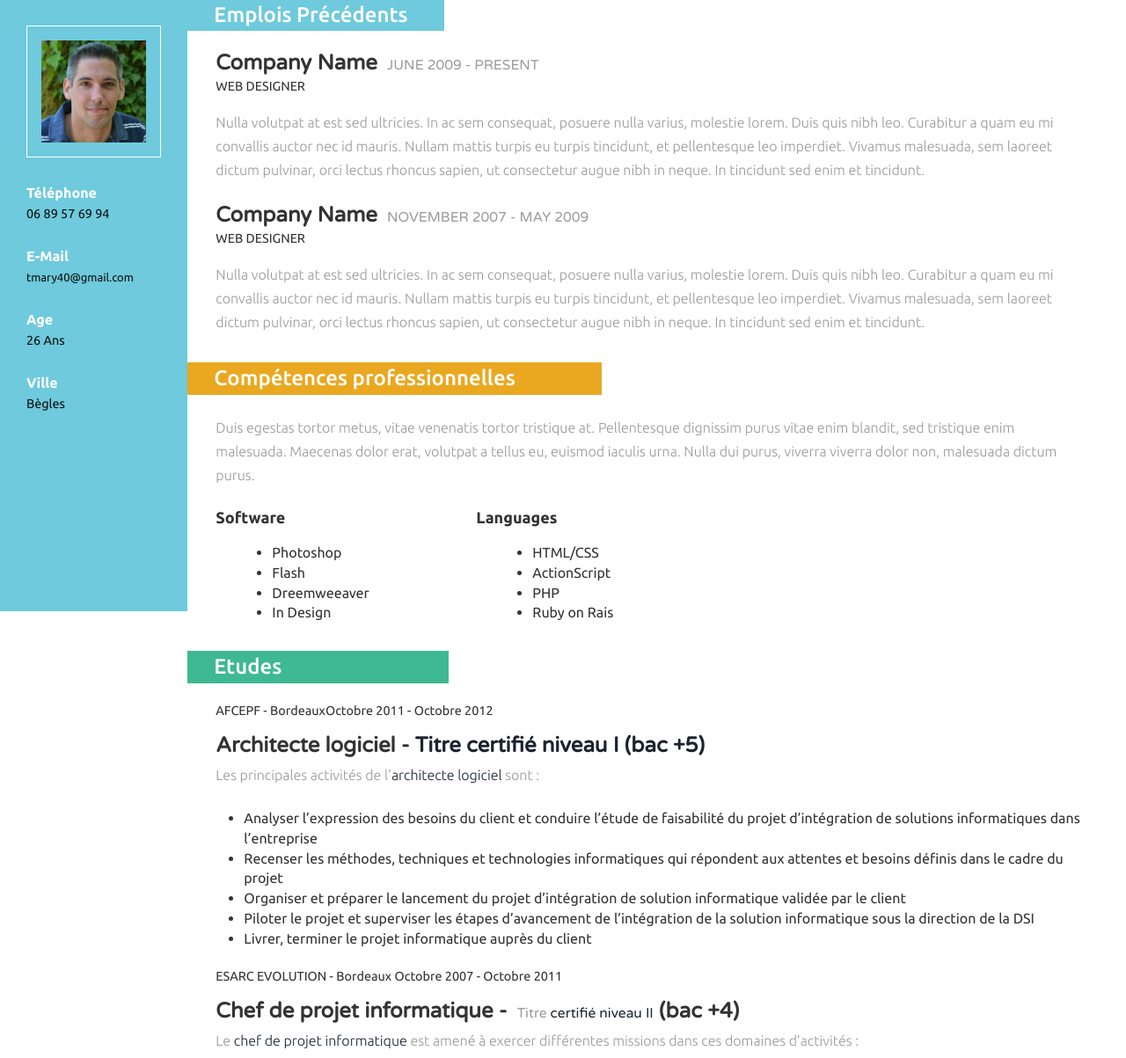
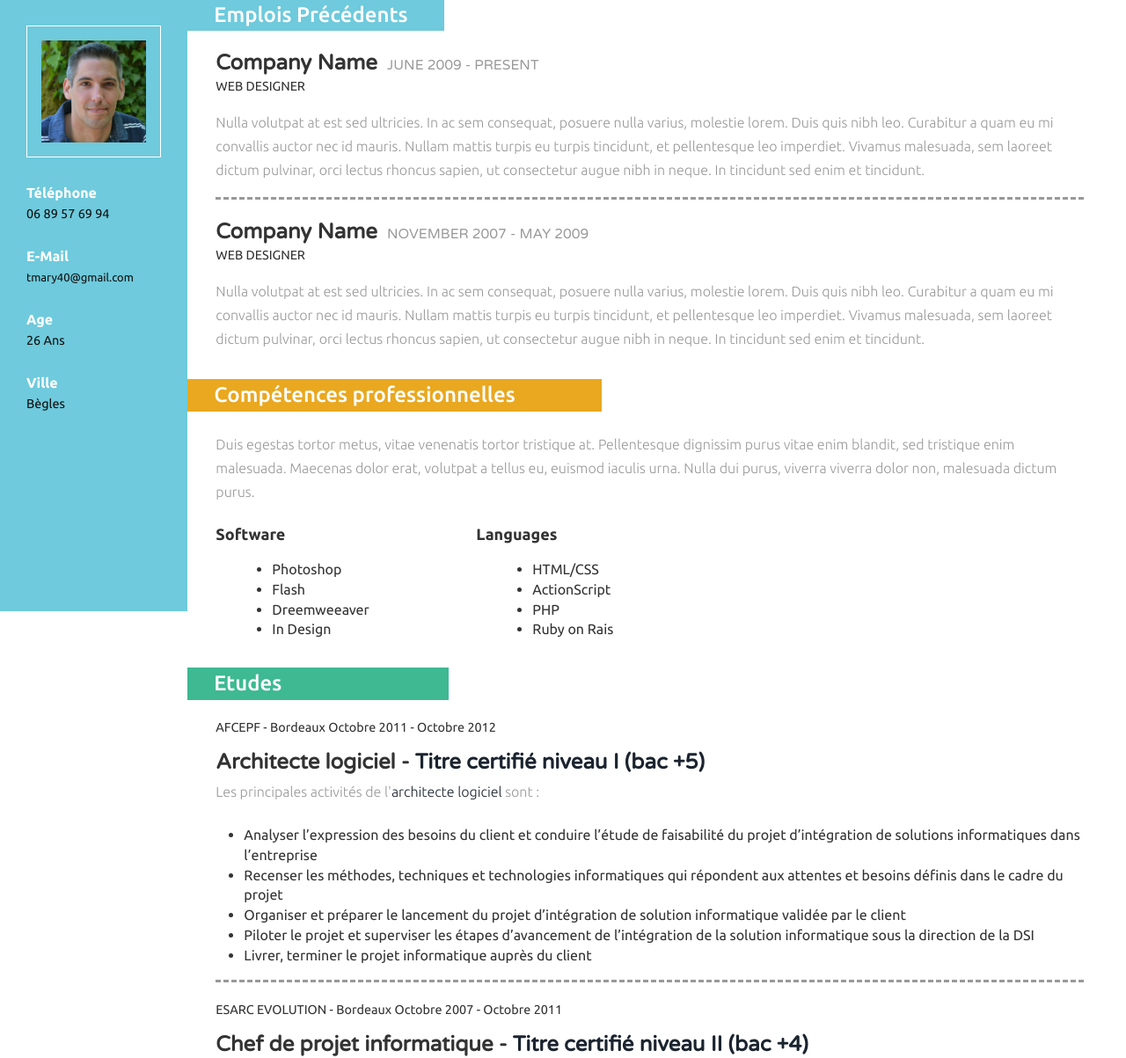
Before and after one commit to ThomasMary40/ThomasMary40.github.io, a plain HTML site: page index.html in a window 1280 px wide. Shown: the part 105-1308 px from the top of the page at 88% size. Drawn offline with Linux system fonts and the light colour scheme.

Commit message:
Ajustements mineurs

```diff
--- a/index.html
+++ b/index.html
@@ -45,7 +45,6 @@ Smartphone Compatible web template, free webdesigns for Nokia, Samsung, LG, Sony
 			 <h3>Ville</h3>
 			 <span>Bègles</span>
 			 </address>
-
 		</div>
 		<div class="clearfix"></div>
 </div>
@@ -92,7 +91,7 @@ Smartphone Compatible web template, free webdesigns for Nokia, Samsung, LG, Sony
 			 <div class="company_details">
 				 <h4>Company Name <span>JUNE 2009 - PRESENT</span></h4>
 				 <h6>WEB DESIGNER</h6>
-				 <p>Nulla volutpat at est sed ultricies. In ac sem consequat, posuere nulla varius, molestie lorem. Duis quis nibh leo.
+				 <p class="cmpny1">Nulla volutpat at est sed ultricies. In ac sem consequat, posuere nulla varius, molestie lorem. Duis quis nibh leo.
 				 Curabitur a quam eu mi convallis auctor nec id mauris. Nullam mattis turpis eu turpis tincidunt, et pellentesque leo imperdiet.
 				 Vivamus malesuada, sem laoreet dictum pulvinar, orci lectus rhoncus sapien, ut consectetur augue nibh in neque. In tincidunt sed enim et tincidunt.</p>
 			 </div>
@@ -135,7 +134,7 @@ Smartphone Compatible web template, free webdesigns for Nokia, Samsung, LG, Sony
 		 <div class="education">
 			 <h3 class="clr3">Etudes</h3>
 			 <div class="education_details">
-				 <h6>AFCEPF - Bordeaux<span>Octobre 2011 - Octobre 2012</span></h6>
+				 <h6>AFCEPF - Bordeaux <span>Octobre 2011 - Octobre 2012</span></h6>
 				 <h4>Architecte logiciel - <a href="http://www.rncp.cncp.gouv.fr/grand-public/visualisationFiche?format=fr&fiche=6601">Titre certifié niveau I (bac +5)</a></h4>
 				 <p>Les principales activités de l'<a href="http://www.rncp.cncp.gouv.fr/grand-public/visualisationFiche?format=fr&fiche=6601">architecte logiciel</a> sont :</p>
 
@@ -148,10 +147,11 @@ Smartphone Compatible web template, free webdesigns for Nokia, Samsung, LG, Sony
 					<li>Livrer, terminer le projet informatique auprès du client</li>
 				</ul>
 				</div>
+				<p class="cmpny1"></p>
 			 </div>
 			 <div class="education_details">
 				 <h6>ESARC EVOLUTION - Bordeaux <span>Octobre 2007 - Octobre 2011</span></h6>
-				 <h4>Chef de projet informatique - <span>Titre <a href = "http://www.rncp.cncp.gouv.fr/grand-public/visualisationFiche?format=fr&fiche=4739">certifié niveau II</a></span> (bac +4)</h4>
+				 <h4>Chef de projet informatique - <a href = "http://www.rncp.cncp.gouv.fr/grand-public/visualisationFiche?format=fr&fiche=4739">Titre certifié niveau II (bac +4)</a> </h4>
 				<p>Le <a href = "http://www.rncp.cncp.gouv.fr/grand-public/visualisationFiche?format=fr&fiche=4739">chef de projet informatique</a> est amené à exercer différentes missions dans ces domaines d’activités :</p>
 					<div class="skill_list">
 					<ul>
```
